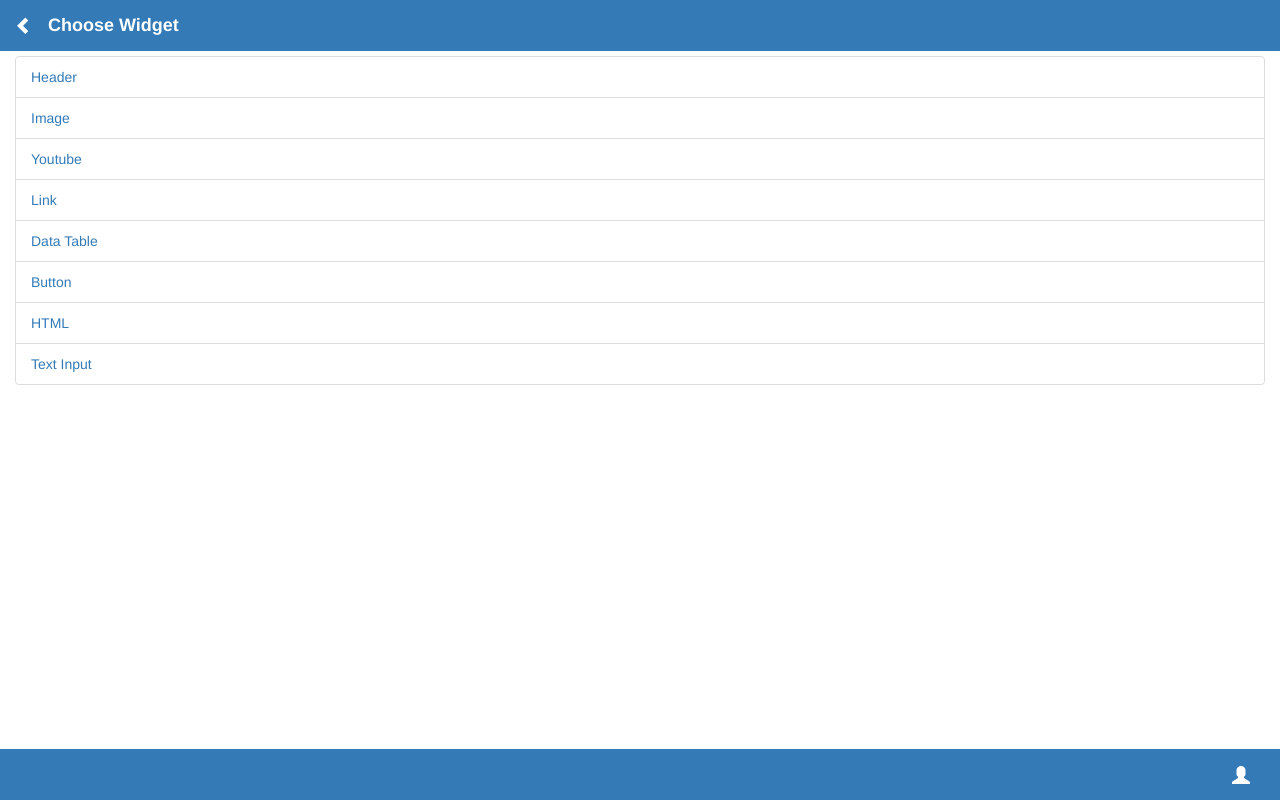
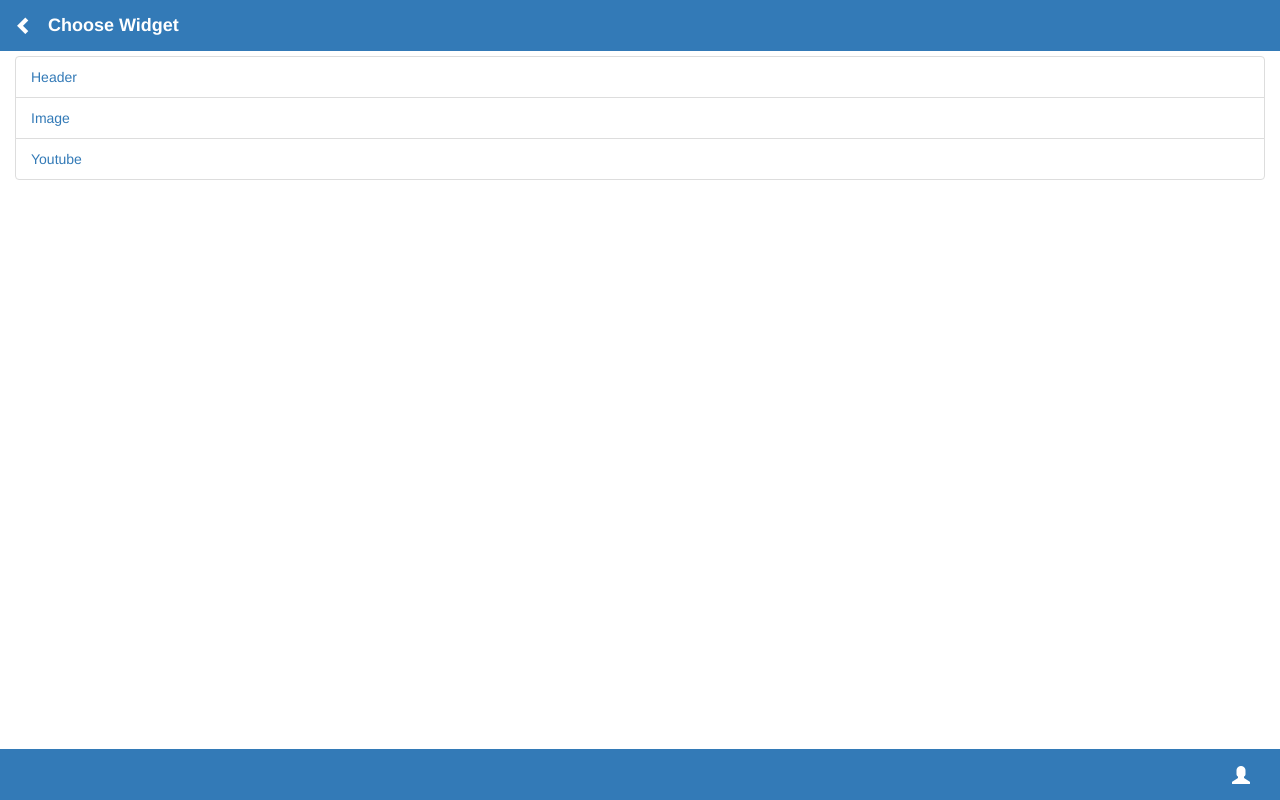
Before and after one commit to chitnisrohan/chitnis-rohan-webdev, a website: page public/assignment/manage_widgets/widget-chooser.html in a window 1280 px wide. Drawn offline with nearby package versions, Linux system fonts and the light colour scheme.

Commit message:
removed unnecessary widget

```diff
--- a/public/assignment/manage_widgets/widget-chooser.html
+++ b/public/assignment/manage_widgets/widget-chooser.html
@@ -42,31 +42,6 @@
                 Youtube
             </a>
         </li>
-        <li class="list-group-item">
-            <a href="#">
-                Link
-            </a>
-        </li>
-        <li class="list-group-item">
-            <a href="#">
-                Data Table
-            </a>
-        </li>
-        <li class="list-group-item">
-            <a href="#">
-                Button
-            </a>
-        </li>
-        <li class="list-group-item">
-            <a href="#">
-                HTML
-            </a>
-        </li>
-        <li class="list-group-item">
-            <a href="#">
-                Text Input
-            </a>
-        </li>
     </ul>
 </div>
 
```
